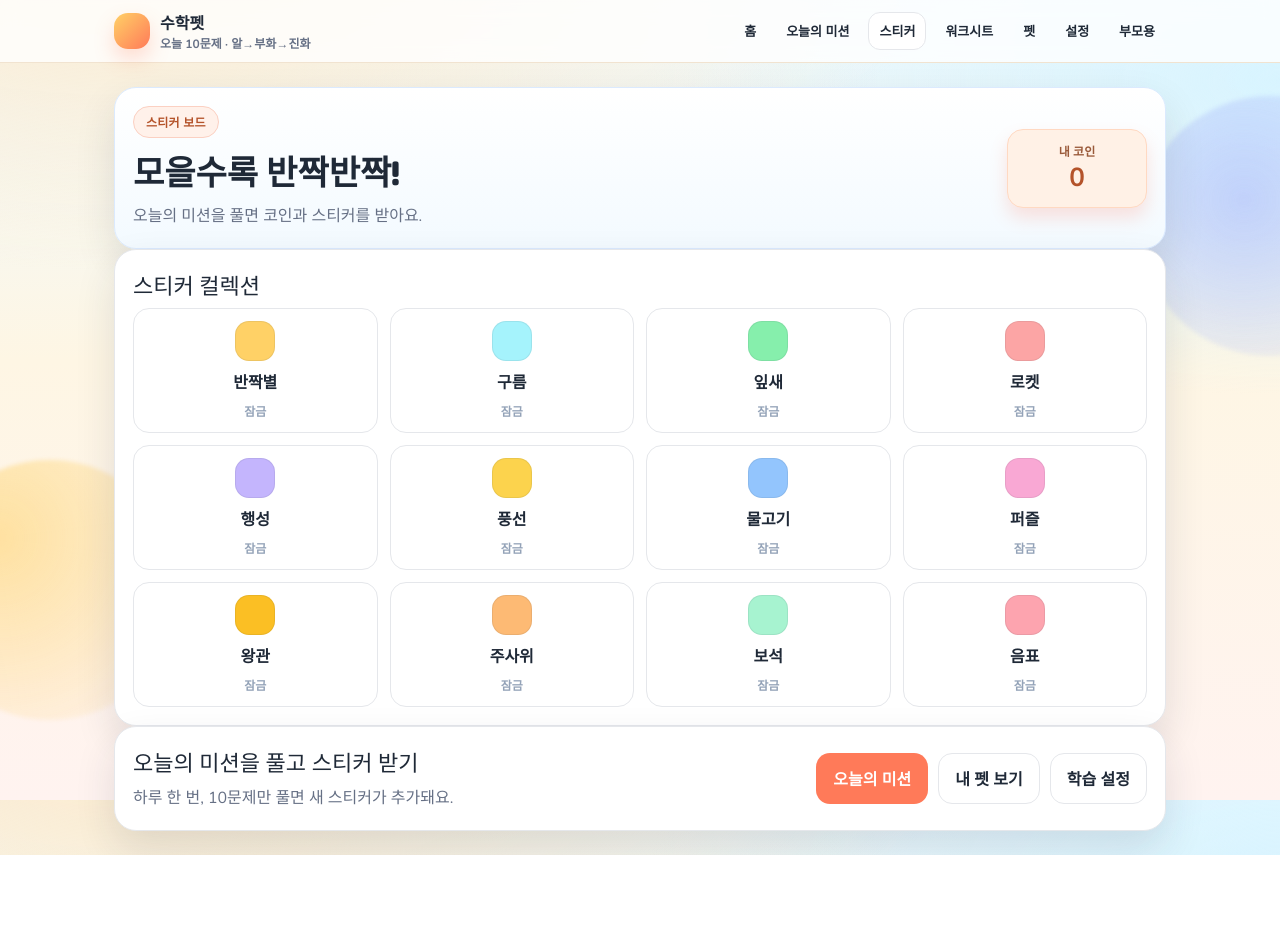
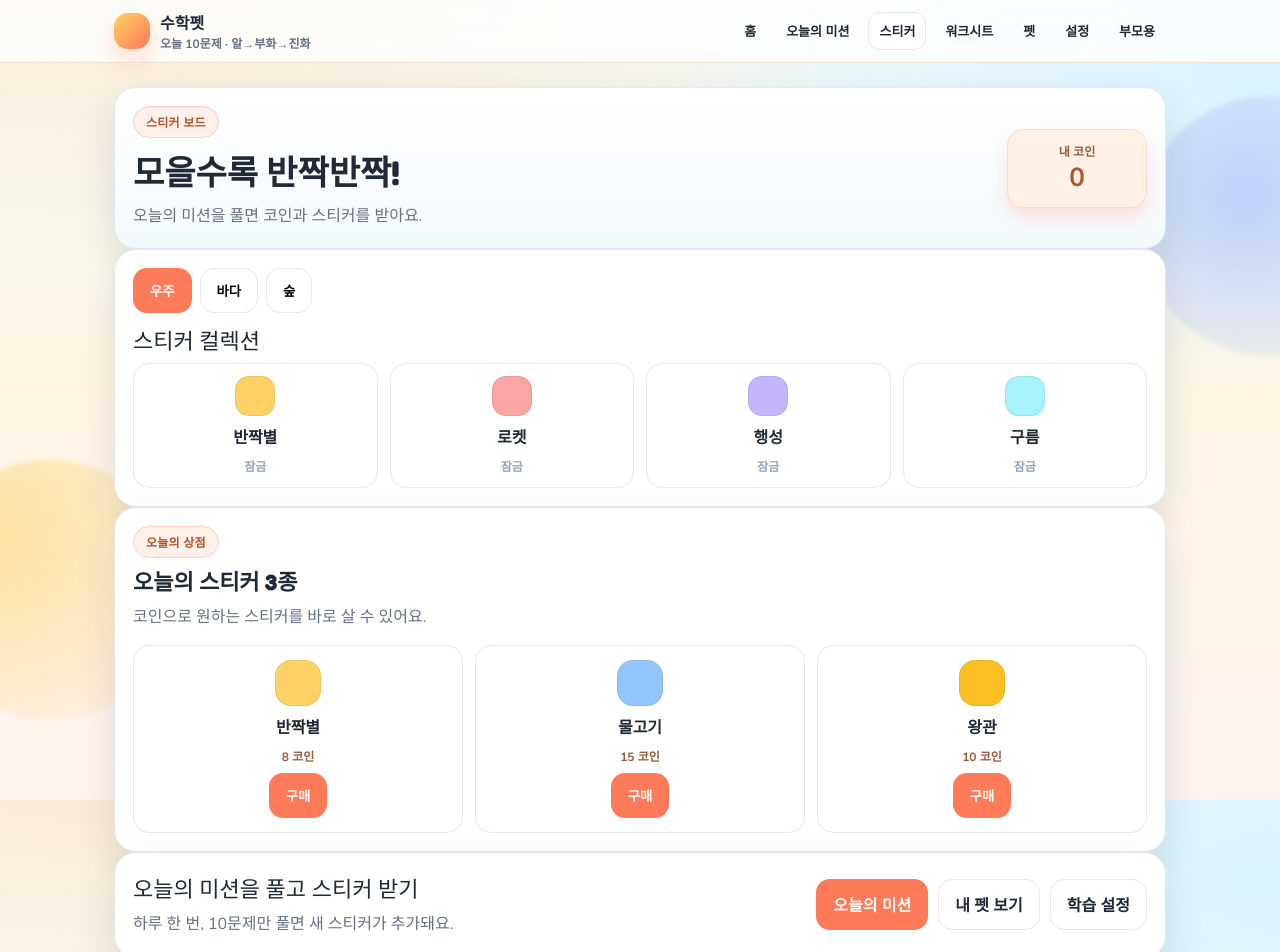
Before and after one commit to yorungyi/PlayBono, a Next.js app: page /rewards in a window 1280 px wide. Shown: the top 952 px of the page. Before the commit the page ends 855 px from the top, so only its background shows below. Built offline with nearby package versions, Linux system fonts and the light colour scheme.

Commit message:
feat: add sticker shop themes and pet evolution

```diff
--- a/src/app/globals.css
+++ b/src/app/globals.css
@@ -219,6 +219,22 @@ a{color:inherit; text-decoration:none}
 }
 .missionError{padding:20px; border:1px solid #ffd1d1; background:linear-gradient(180deg, #fff 0%, #fff5f5 100%)}
 .missionResult{padding:20px}
+.missionResult{position:relative; overflow:hidden}
+.missionResult::before{
+  content:"";
+  position:absolute; inset:-20% -10% auto auto; width:260px; height:260px; opacity:.6;
+  background:
+    radial-gradient(circle at 20% 30%, #ffd166 0 8px, transparent 9px),
+    radial-gradient(circle at 70% 20%, #93c5fd 0 7px, transparent 8px),
+    radial-gradient(circle at 40% 70%, #fca5a5 0 7px, transparent 8px),
+    radial-gradient(circle at 80% 60%, #86efac 0 6px, transparent 7px);
+  animation: floaty 3s ease-in-out infinite;
+}
+@keyframes floaty{
+  0%{transform:translateY(0)}
+  50%{transform:translateY(6px)}
+  100%{transform:translateY(0)}
+}
 .missionStars{display:flex; gap:6px; font-size:22px; color:#ffb703; margin-top:8px}
 .missionStars .star{filter: drop-shadow(0 3px 4px rgba(255,183,3,.4))}
 .missionReward{
@@ -244,6 +260,7 @@ a{color:inherit; text-decoration:none}
 .coinLabel{font-size:12px; font-weight:800; color:#9a5a3a}
 .coinValue{font-size:26px; font-weight:900; color:#b4532a}
 .rewardsBoard{padding:18px}
+.rewardsTabs{display:flex; gap:8px; flex-wrap:wrap}
 .rewardsGrid{display:grid; gap:12px; grid-template-columns:repeat(2, 1fr)}
 @media(min-width:700px){ .rewardsGrid{grid-template-columns:repeat(4, 1fr)} }
 .stickerCard{
@@ -255,6 +272,67 @@ a{color:inherit; text-decoration:none}
 .stickerName{font-weight:900}
 .stickerLock{font-size:12px; color:#94a3b8; font-weight:800}
 .rewardsCTA{padding:18px; display:flex; align-items:center; justify-content:space-between; gap:14px; flex-wrap:wrap}
+.rewardsShop{padding:18px; display:grid; gap:14px}
+.shopGrid{display:grid; gap:12px; grid-template-columns:repeat(2, 1fr)}
+@media(min-width:700px){ .shopGrid{grid-template-columns:repeat(3, 1fr)} }
+.shopCard{
+  padding:14px; border-radius:16px; border:1px solid #e5e7eb; background:#fff;
+  display:grid; gap:8px; justify-items:center; text-align:center;
+}
+.shopIcon{width:46px; height:46px; border-radius:16px; border:1px solid rgba(31,41,55,.08)}
+.shopName{font-weight:900}
+.shopPrice{font-size:12px; font-weight:800; color:#9a5a3a}
+.toast{
+  position:fixed; left:50%; bottom:22px; transform:translateX(-50%);
+  background:#1f2937; color:white; padding:10px 14px; border-radius:14px; font-weight:800;
+  box-shadow:0 10px 24px rgba(31,41,55,.35);
+  animation: toastIn .2s ease;
+}
+@keyframes toastIn{
+  from{transform:translateX(-50%) translateY(6px); opacity:0}
+  to{transform:translateX(-50%) translateY(0); opacity:1}
+}
+
+.petArt{
+  width:150px; height:150px; border-radius:32px; position:relative;
+  border:1px solid #e5e7eb; box-shadow:var(--shadow);
+  display:flex; align-items:center; justify-content:center; flex-direction:column; gap:8px;
+  transition: transform .2s ease;
+}
+.petArt:hover{transform: translateY(-2px)}
+.petArt.egg{background:linear-gradient(180deg, #e0f2fe 0%, #f0f9ff 100%)}
+.petArt.hatch{background:linear-gradient(180deg, #dcfce7 0%, #f0fdf4 100%)}
+.petArt.evo1{background:linear-gradient(180deg, #fef9c3 0%, #fffbeb 100%)}
+.petArt.evo2{background:linear-gradient(180deg, #ffe4e6 0%, #fff1f2 100%)}
+.petFace{
+  width:74px; height:74px; border-radius:26px; background:#fff; border:2px solid #f1f5f9;
+  display:flex; align-items:center; justify-content:center; gap:12px; position:relative;
+}
+.petArt.egg .petFace{border-radius:30px}
+.petEye{
+  width:10px; height:10px; border-radius:50%; background:#1f2937;
+  box-shadow:0 2px 0 rgba(31,41,55,.1);
+}
+.petMouth{
+  position:absolute; bottom:18px; left:50%; transform:translateX(-50%);
+  width:16px; height:8px; border-radius:0 0 12px 12px; border:2px solid #1f2937; border-top:0;
+}
+.petArt.hatch .petMouth{width:18px; height:10px; border-radius:0 0 16px 16px}
+.petArt.evo1 .petFace::before,
+.petArt.evo1 .petFace::after{
+  content:""; position:absolute; top:-10px; width:16px; height:16px; border-radius:6px;
+  background:#fff; border:2px solid #f1f5f9;
+}
+.petArt.evo1 .petFace::before{left:6px; transform:rotate(-8deg)}
+.petArt.evo1 .petFace::after{right:6px; transform:rotate(8deg)}
+.petArt.evo2 .petFace::before,
+.petArt.evo2 .petFace::after{
+  content:""; position:absolute; top:-8px; width:18px; height:12px; border-radius:12px 12px 2px 2px;
+  background:#fff; border:2px solid #f1f5f9;
+}
+.petArt.evo2 .petFace::before{left:4px; transform:rotate(-12deg)}
+.petArt.evo2 .petFace::after{right:4px; transform:rotate(12deg)}
+.petLabel{font-weight:900; color:#7c4a2b}
 
 @keyframes shimmer{
   0%{background-position:0% 0%}
--- a/src/app/page.tsx
+++ b/src/app/page.tsx
@@ -19,7 +19,7 @@ export default function HomePage(){
           <div className="kpi" style={{marginTop:16}}>
             <div className="item"><div className="v">초1~초4</div><div className="t">학년 지원</div></div>
             <div className="item"><div className="v">10문제</div><div className="t">데일리 미션</div></div>
-            <div className="item"><div className="v">스티커·코인</div><div className="t">오늘 보상</div></div>
+            <div className="item"><div className="v">알→병아리→토끼→여우</div><div className="t">펫 성장</div></div>
           </div>
           <div className="small" style={{marginTop:12}}>
             ※ 워크시트/연습 페이지에만 광고가 표시됩니다. 미션 화면은 광고를 최소화합니다.
--- a/src/app/rewards/page.tsx
+++ b/src/app/rewards/page.tsx
@@ -1,10 +1,33 @@
 "use client";
 
 import Link from "next/link";
-import { loadRewards, STICKER_CATALOG } from "@/lib/offline";
+import { useMemo, useState } from "react";
+import { getDailyShop, loadRewards, buySticker, STICKER_CATALOG } from "@/lib/offline";
+import { ymd } from "@/lib/quiz";
 
 export default function RewardsPage(){
-  const rewards = loadRewards();
+  const [rewards, setRewards] = useState(loadRewards());
+  const [theme, setTheme] = useState<"space"|"ocean"|"forest">("space");
+  const [toast, setToast] = useState<string | null>(null);
+  const today = useMemo(()=>ymd(new Date()), []);
+  const shopItems = useMemo(()=>getDailyShop(today, 3), [today]);
+
+  function showToast(msg: string){
+    setToast(msg);
+    setTimeout(()=>setToast(null), 1200);
+  }
+
+  function handleBuy(id: string, price: number){
+    const res = buySticker(id, price);
+    if (!res.ok) {
+      showToast("코인이 부족해요!");
+      return;
+    }
+    setRewards(res.rewards);
+    showToast("스티커 획득!");
+  }
+
+  const stickers = STICKER_CATALOG.filter(s => s.theme === theme);
   return (
     <main className="container">
       <div className="card rewardsHeader">
@@ -20,15 +43,45 @@ export default function RewardsPage(){
       </div>
 
       <div className="card rewardsBoard">
-        <div className="h2">스티커 컬렉션</div>
+        <div className="rewardsTabs">
+          <button className={"btn" + (theme === "space" ? " btnPrimary" : "")} onClick={()=>setTheme("space")}>우주</button>
+          <button className={"btn" + (theme === "ocean" ? " btnPrimary" : "")} onClick={()=>setTheme("ocean")}>바다</button>
+          <button className={"btn" + (theme === "forest" ? " btnPrimary" : "")} onClick={()=>setTheme("forest")}>숲</button>
+        </div>
+        <div className="h2" style={{marginTop:10}}>스티커 컬렉션</div>
         <div className="rewardsGrid">
-          {STICKER_CATALOG.map((s)=>(
+          {stickers.map((s)=>(
             <div key={s.id} className={"stickerCard" + (rewards.stickers.includes(s.id) ? " owned" : "")}>
               <div className="stickerIcon" style={{background: s.color}} />
               <div className="stickerName">{s.name}</div>
               {!rewards.stickers.includes(s.id) && <div className="stickerLock">잠금</div>}
             </div>
           ))}
+        </div>
+      </div>
+
+      <div className="card rewardsShop">
+        <div>
+          <div className="badge">오늘의 상점</div>
+          <h2 className="h2" style={{marginTop:6}}>오늘의 스티커 3종</h2>
+          <p className="p">코인으로 원하는 스티커를 바로 살 수 있어요.</p>
+        </div>
+        <div className="shopGrid">
+          {shopItems.map(item => {
+            const sticker = STICKER_CATALOG.find(s => s.id === item.id);
+            if (!sticker) return null;
+            const owned = rewards.stickers.includes(item.id);
+            return (
+              <div key={item.id} className="shopCard">
+                <div className="shopIcon" style={{background: sticker.color}} />
+                <div className="shopName">{sticker.name}</div>
+                <div className="shopPrice">{item.price} 코인</div>
+                <button className="btn btnPrimary" disabled={owned} onClick={()=>handleBuy(item.id, item.price)}>
+                  {owned ? "보유 중" : "구매"}
+                </button>
+              </div>
+            );
+          })}
         </div>
       </div>
 
@@ -43,6 +96,7 @@ export default function RewardsPage(){
           <Link className="btn btnGhost" href="/settings">학습 설정</Link>
         </div>
       </div>
+      {toast && <div className="toast">{toast}</div>}
     </main>
   );
 }
--- a/src/lib/model.ts
+++ b/src/lib/model.ts
@@ -29,9 +29,9 @@ export const defaultUserDoc: UserDoc = {
 
 export function stageLabel(stage: PetStage) {
   if (stage === "egg") return "알";
-  if (stage === "hatch") return "부화";
-  if (stage === "evo1") return "진화 1";
-  return "진화 2";
+  if (stage === "hatch") return "병아리";
+  if (stage === "evo1") return "토끼";
+  return "여우";
 }
 
 export function nextStage(stage: PetStage): PetStage {
--- a/src/lib/offline.ts
+++ b/src/lib/offline.ts
@@ -15,19 +15,19 @@ export type RewardState = {
   lastDailyRewardYmd?: string;
 };
 
-export const STICKER_CATALOG: { id: string; name: string; color: string }[] = [
-  { id: "star", name: "반짝별", color: "#ffd166" },
-  { id: "cloud", name: "구름", color: "#a5f3fc" },
-  { id: "leaf", name: "잎새", color: "#86efac" },
-  { id: "rocket", name: "로켓", color: "#fca5a5" },
-  { id: "planet", name: "행성", color: "#c4b5fd" },
-  { id: "balloon", name: "풍선", color: "#fcd34d" },
-  { id: "fish", name: "물고기", color: "#93c5fd" },
-  { id: "puzzle", name: "퍼즐", color: "#f9a8d4" },
-  { id: "crown", name: "왕관", color: "#fbbf24" },
-  { id: "dice", name: "주사위", color: "#fdba74" },
-  { id: "gem", name: "보석", color: "#a7f3d0" },
-  { id: "music", name: "음표", color: "#fda4af" },
+export const STICKER_CATALOG: { id: string; name: string; color: string; theme: "ocean"|"space"|"forest" }[] = [
+  { id: "star", name: "반짝별", color: "#ffd166", theme: "space" },
+  { id: "rocket", name: "로켓", color: "#fca5a5", theme: "space" },
+  { id: "planet", name: "행성", color: "#c4b5fd", theme: "space" },
+  { id: "cloud", name: "구름", color: "#a5f3fc", theme: "space" },
+  { id: "balloon", name: "풍선", color: "#fcd34d", theme: "forest" },
+  { id: "leaf", name: "잎새", color: "#86efac", theme: "forest" },
+  { id: "puzzle", name: "퍼즐", color: "#f9a8d4", theme: "forest" },
+  { id: "crown", name: "왕관", color: "#fbbf24", theme: "forest" },
+  { id: "fish", name: "물고기", color: "#93c5fd", theme: "ocean" },
+  { id: "gem", name: "보석", color: "#a7f3d0", theme: "ocean" },
+  { id: "dice", name: "주사위", color: "#fdba74", theme: "ocean" },
+  { id: "music", name: "음표", color: "#fda4af", theme: "forest" },
 ];
 
 type LocalState = {
@@ -143,3 +143,38 @@ export function pickRandomStickerId(owned: string[]) {
   const pick = list[Math.floor(Math.random() * list.length)];
   return pick;
 }
+
+function hashSeed(input: string) {
+  let h = 2166136261;
+  for (let i = 0; i < input.length; i++) {
+    h ^= input.charCodeAt(i);
+    h = Math.imul(h, 16777619);
+  }
+  return h >>> 0;
+}
+
+export function getDailyShop(dateYmd: string, count = 3) {
+  const seed = hashSeed(`shop|${dateYmd}`);
+  const items = [...STICKER_CATALOG];
+  const picks: { id: string; price: number }[] = [];
+  let s = seed;
+  for (let i = 0; i < count; i++) {
+    s = (s * 1664525 + 1013904223) >>> 0;
+    const idx = s % items.length;
+    const pick = items.splice(idx, 1)[0];
+    const price = 8 + (s % 8);
+    picks.push({ id: pick.id, price });
+  }
+  return picks;
+}
+
+export function buySticker(id: string, price: number) {
+  const state = readState();
+  if (state.rewards.coins < price) return { ok: false, rewards: state.rewards };
+  if (!state.rewards.stickers.includes(id)) {
+    state.rewards.stickers.push(id);
+  }
+  state.rewards.coins -= price;
+  writeState(state);
+  return { ok: true, rewards: state.rewards };
+}
```
Also changed, not shown: src/app/pet/page.tsx (+7 -10 lines).
